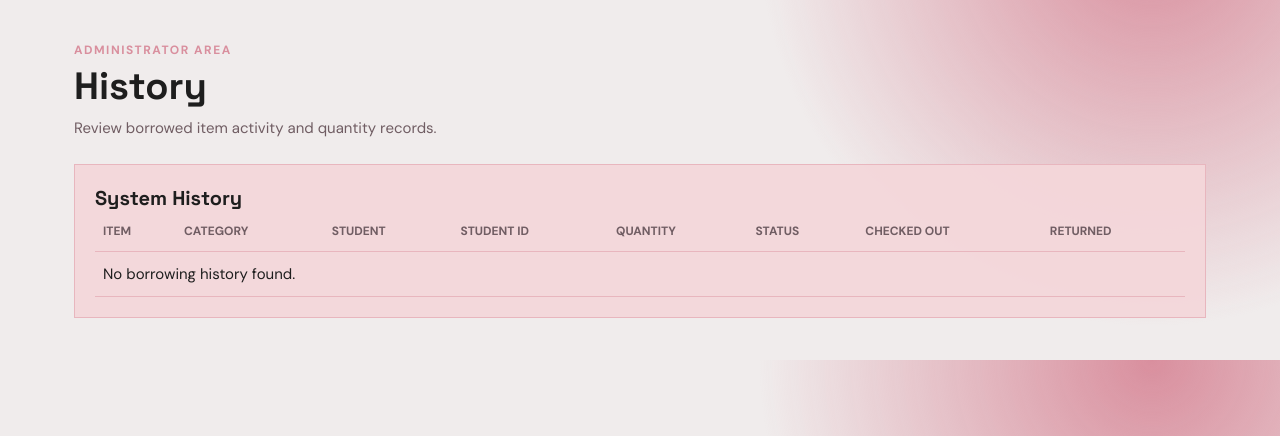
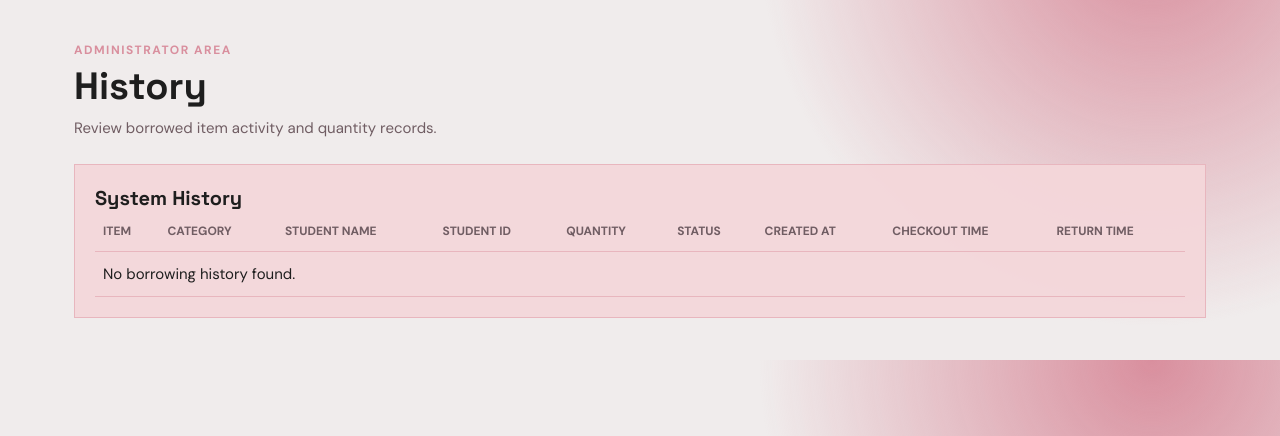
Before and after one commit to mikacuison26-pixel/Campus-hardware-inventory, a Flask app: page /history in a window 1280 px wide. Shown: the part 67-503 px from the top of the page. Run offline with Flask 3, Linux system fonts and the light colour scheme; the visitor is signed in with stand-in values (Sample User, id 1); data that the repository does not hold is empty; some libraries are stand-ins or nearby versions.

Commit message:
update timestamp

```diff
--- a/app.py
+++ b/app.py
@@ -6,6 +6,7 @@ from dotenv import load_dotenv
 from pathlib import Path
 from functools import wraps
 from datetime import datetime
+from zoneinfo import ZoneInfo
 from urllib.parse import urlparse
 import os
 import psycopg
@@ -31,8 +32,13 @@ def format_localtime(value):
     if not value:
         return ""
     if isinstance(value, str):
-        value = datetime.fromisoformat(value.replace("Z", "+00:00"))
-    return value.replace(tzinfo=None).strftime("%Y-%m-%d %H:%M:%S")
+        try:
+            value = datetime.fromisoformat(value.replace("Z", "+00:00"))
+        except ValueError:
+            return value
+    if value.tzinfo is not None:
+        value = value.astimezone(ZoneInfo("Asia/Manila"))
+    return value.strftime("%Y-%m-%d %H:%M:%S")
 
 
 def login_required(view):
@@ -284,7 +290,7 @@ def borrow():
     )
 
     if ok:
-        session["student_id"] = session["username"]
+        session["student_id"] = student_id
 
     flash(message, "success" if ok else "danger")
 
--- a/controllers/hardware_controller.py
+++ b/controllers/hardware_controller.py
@@ -204,10 +204,8 @@ class HardwareController:
                 query = """
                     SELECT h.item_name, h.category,
                         l.student_name, l.student_id,
-                        COUNT(*) AS quantity,
-                        l.status,
-                        MIN(l.checkout_time) AS checkout_time,
-                        MAX(l.return_time) AS return_time
+                        1 AS quantity, l.status,
+                        l.created_at, l.checkout_time, l.return_time
                     FROM asset_loans l
                     JOIN hardware h ON h.item_id = l.item_id
                     WHERE TRUE
@@ -216,7 +214,7 @@ class HardwareController:
                 if student_name:
                     query += " AND l.student_name = %s"
                     params.append(student_name)
-                query += " GROUP BY h.item_name, h.category, l.student_name, l.student_id, l.status ORDER BY MAX(l.loan_id) DESC"
+                query += " ORDER BY l.loan_id DESC"
                 with pg_conn.cursor() as cursor:
                     cursor.execute(query, params)
                     return cursor.fetchall()
@@ -230,10 +228,8 @@ class HardwareController:
                 query = """
                     SELECT h.item_name, h.category,
                         l.student_name, l.student_id,
-                        COUNT(*) AS quantity,
-                        l.status,
-                        MIN(l.checkout_time) AS checkout_time,
-                        MAX(l.return_time) AS return_time
+                        1 AS quantity, l.status,
+                        l.created_at, l.checkout_time, l.return_time
                     FROM asset_loans l
                     JOIN hardware h ON h.item_id = l.item_id
                     WHERE 1 = 1
@@ -242,7 +238,7 @@ class HardwareController:
                 if student_name:
                     query += " AND l.student_name = ?"
                     params.append(student_name)
-                query += " GROUP BY h.item_name, h.category, l.student_name, l.student_id, l.status ORDER BY MAX(l.loan_id) DESC"
+                query += " ORDER BY l.loan_id DESC"
                 return conn.execute(query, params).fetchall()
         except sqlite3.Error as e:
             logger.error(f"Error fetching loan history: {e}")
@@ -374,8 +370,11 @@ class HardwareController:
                 """, (item_id,)).fetchone()[0]
                 if quantity + pending > item[0]:
                     return False, "Requested quantity exceeds available stock."
-                conn.execute("INSERT INTO borrow_requests (item_id, student_id, student_name, quantity) VALUES (?, ?, ?, ?)",
-                             (item_id, student_id, student_name, quantity))
+                conn.execute("""
+                    INSERT INTO borrow_requests
+                        (item_id, student_id, student_name, quantity, created_at)
+                    VALUES (?, ?, ?, ?, datetime('now', '+8 hours'))
+                """, (item_id, student_id, student_name, quantity))
             return True, "Borrow request submitted for approval."
         except (ValueError, sqlite3.Error, psycopg.Error) as e:
             logger.error(f"Borrow request failed: {e}")
@@ -387,13 +386,18 @@ class HardwareController:
             try:
                 with pg_conn.cursor() as cursor:
                     cursor.execute(
-                        "SELECT item_id, student_id, student_name, quantity, status FROM borrow_requests WHERE request_id = %s FOR UPDATE",
+                        """
+                        SELECT item_id, student_id, student_name, quantity, status, created_at
+                        FROM borrow_requests
+                        WHERE request_id = %s
+                        FOR UPDATE
+                        """,
                         (request_id,),
                     )
                     row = cursor.fetchone()
                     if not row:
                         return False, "Borrow request not found."
-                    item_id, student_id, student_name, quantity, status = row
+                    item_id, student_id, student_name, quantity, status, request_created_at = row
                     if status != "Pending":
                         return False, "Borrow request has already been processed."
                     if approve:
@@ -419,12 +423,17 @@ class HardwareController:
                         cursor.executemany(
                             """
                             INSERT INTO asset_loans
-                                (loan_id, item_id, student_id, student_name, status)
-                            VALUES (%s, %s, %s, %s, 'Active')
+                                (loan_id, item_id, student_id, student_name,
+                                 created_at, checkout_time, return_time, status)
+                            VALUES (
+                                %s, %s, %s, %s, %s,
+                                CURRENT_TIMESTAMP AT TIME ZONE 'Asia/Manila',
+                                NULL, 'Active'
+                            )
                             """,
                             [
                                 (next_loan_id + offset, item_id,
-                                 student_id, student_name)
+                                 student_id, student_name, request_created_at)
                                 for offset in range(quantity)
                             ],
                         )
@@ -442,10 +451,10 @@ class HardwareController:
         try:
             with sqlite3.connect(self.db_name) as conn:
                 row = conn.execute(
-                    "SELECT item_id, student_id, student_name, quantity, status FROM borrow_requests WHERE request_id = ?", (request_id,)).fetchone()
+                    "SELECT item_id, student_id, student_name, quantity, status, created_at FROM borrow_requests WHERE request_id = ?", (request_id,)).fetchone()
                 if not row:
                     return False, "Borrow request not found."
-                item_id, student_id, student_name, quantity, status = row
+                item_id, student_id, student_name, quantity, status, request_created_at = row
                 if status != "Pending":
                     return False, "Borrow request has already been processed."
                 if approve:
@@ -457,7 +466,14 @@ class HardwareController:
                                  (quantity, quantity, quantity, item_id))
                     for _ in range(quantity):
                         conn.execute(
-                            "INSERT INTO asset_loans (item_id, student_id, student_name, status) VALUES (?, ?, ?, 'Active')", (item_id, student_id, student_name,))
+                            """
+                            INSERT INTO asset_loans
+                                (item_id, student_id, student_name, created_at,
+                                 checkout_time, return_time, status)
+                            VALUES (?, ?, ?, ?, datetime('now', '+8 hours'), NULL, 'Active')
+                            """,
+                            (item_id, student_id, student_name, request_created_at),
+                        )
                 conn.execute("UPDATE borrow_requests SET status = ? WHERE request_id = ?",
                              ('Approved' if approve else 'Rejected', request_id))
             return True, f"Borrow request {'approved' if approve else 'rejected'}."
@@ -663,7 +679,7 @@ class HardwareController:
                     if active_count != len(loan_ids):
                         return False, "Borrowed item is unavailable."
                     conn.execute(
-                        "UPDATE asset_loans SET status = 'Returned', return_time = (CURRENT_TIMESTAMP AT TIME ZONE 'Asia/Manila') WHERE loan_id IN ({})".format(
+                        "UPDATE asset_loans SET status = 'Returned', return_time = datetime('now', '+8 hours') WHERE loan_id IN ({})".format(
                             ','.join('?' for _ in loan_ids)), loan_ids)
                     conn.execute(
                         "UPDATE hardware SET quantity = quantity + ?, status = CASE WHEN quantity + ? <= 0 THEN 'Out of Stock' WHEN quantity + ? < 10 THEN 'Low Stock' ELSE 'In Stock' END WHERE item_id = ?",
@@ -810,8 +826,9 @@ class HardwareController:
             """, (new_qty, new_status, item_id))
 
             cursor.execute("""
-                INSERT INTO asset_loans (item_id, student_id, status)
-                VALUES (?, ?, 'Active')
+                INSERT INTO asset_loans
+                    (item_id, student_id, created_at, checkout_time, return_time, status)
+                VALUES (?, ?, datetime('now', '+8 hours'), datetime('now', '+8 hours'), NULL, 'Active')
             """, (item_id, student_id.strip()))
 
             conn.commit()
@@ -827,8 +844,12 @@ class HardwareController:
                         with pg.cursor() as cur:
                             cur.execute(
                                 """
-                                INSERT INTO asset_loans (item_id, student_id, status)
-                                VALUES (%s, %s, 'Active')
+                                INSERT INTO asset_loans
+                                    (item_id, student_id, created_at, checkout_time, return_time, status)
+                                VALUES (%s, %s,
+                                    CURRENT_TIMESTAMP AT TIME ZONE 'Asia/Manila',
+                                    CURRENT_TIMESTAMP AT TIME ZONE 'Asia/Manila',
+                                    NULL, 'Active')
                                 ON CONFLICT DO NOTHING
                                 """,
                                 (item_id, student_id.strip()),
@@ -870,7 +891,7 @@ class HardwareController:
 
             cursor.execute("""
                 UPDATE asset_loans
-                SET status = 'Returned', return_time = (CURRENT_TIMESTAMP AT TIME ZONE 'Asia/Manila')
+                SET status = 'Returned', return_time = datetime('now', '+8 hours')
                 WHERE loan_id = (
                     SELECT loan_id FROM asset_loans
                     WHERE item_id = ? AND status = 'Active'
--- a/templates/history.html
+++ b/templates/history.html
@@ -15,12 +15,13 @@
             <tr>
                 <th>Item</th>
                 <th>Category</th>
-                {% if is_admin %}<th>Student</th>{% endif %}
+                {% if is_admin %}<th>Student Name</th>{% endif %}
                 <th>Student ID</th>
                 <th>Quantity</th>
                 <th>Status</th>
-                <th>Checked out</th>
-                <th>Returned</th>
+                <th>Created At</th>
+                <th>Checkout Time</th>
+                <th>Return Time</th>
             </tr>
         </thead>
         <tbody>
@@ -32,12 +33,13 @@
                 <td>{{ row[3] }}</td>
                 <td>{{ row[4] }}</td>
                 <td><span class="status status-{{ row[5]|lower|replace(' ', '-') }}">{{ row[5] }}</span></td>
-                <td>{{ row[6]|localtime }}</td>
-                <td>{{ row[7]|localtime if row[7] else 'Not returned' }}</td>
+                <td>{{ row[6]|localtime if row[6] else '—' }}</td>
+                <td>{{ row[7]|localtime if row[7] else '—' }}</td>
+                <td>{{ row[8]|localtime if row[8] else '—' }}</td>
             </tr>
             {% else %}
             <tr>
-                <td colspan="{{ 8 if is_admin else 7 }}">No borrowing history found.</td>
+                <td colspan="{{ 9 if is_admin else 8 }}">No borrowing history found.</td>
             </tr>
             {% endfor %}
         </tbody>
```
Also changed, not shown: models/database.py (+11 -3 lines).
